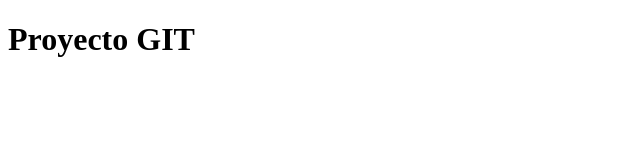
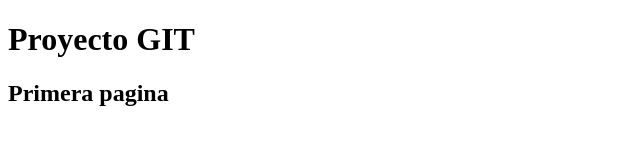
Before and after one commit to demowinc/proyectogit, a plain HTML site: page index.html in a window 1280 px wide. Shown: the whole page, without its empty margins (0-640 px from the left). Drawn offline with Linux system fonts and the light colour scheme.

Commit message:
Se agrego el h2 con nombre primera pagina

```diff
--- a/index.html
+++ b/index.html
@@ -5,5 +5,6 @@
 </head>
 <body>
 	<h1>Proyecto GIT</h1>
+	<h2>Primera pagina</h2>
 </body>
 </html>
```
